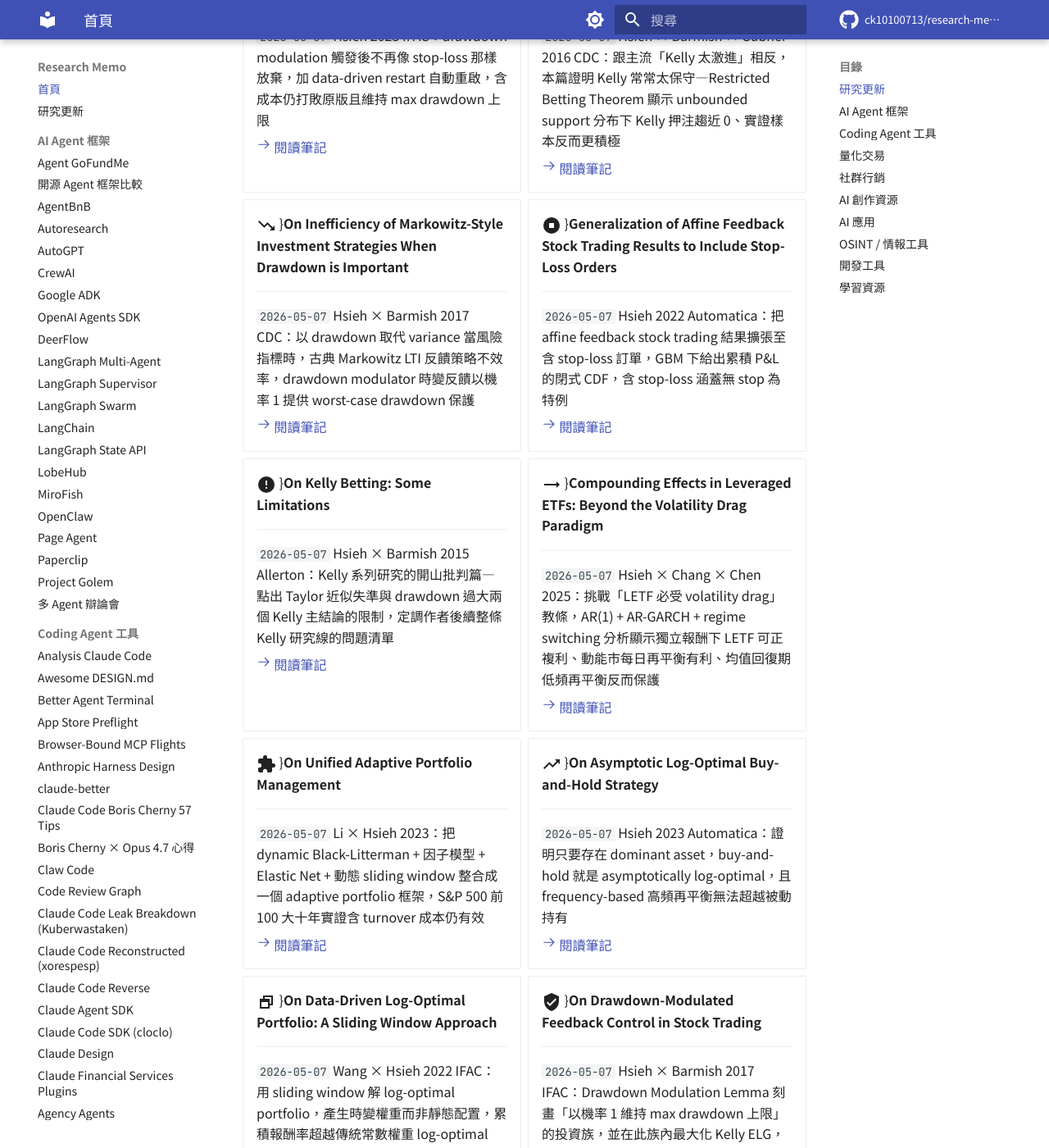
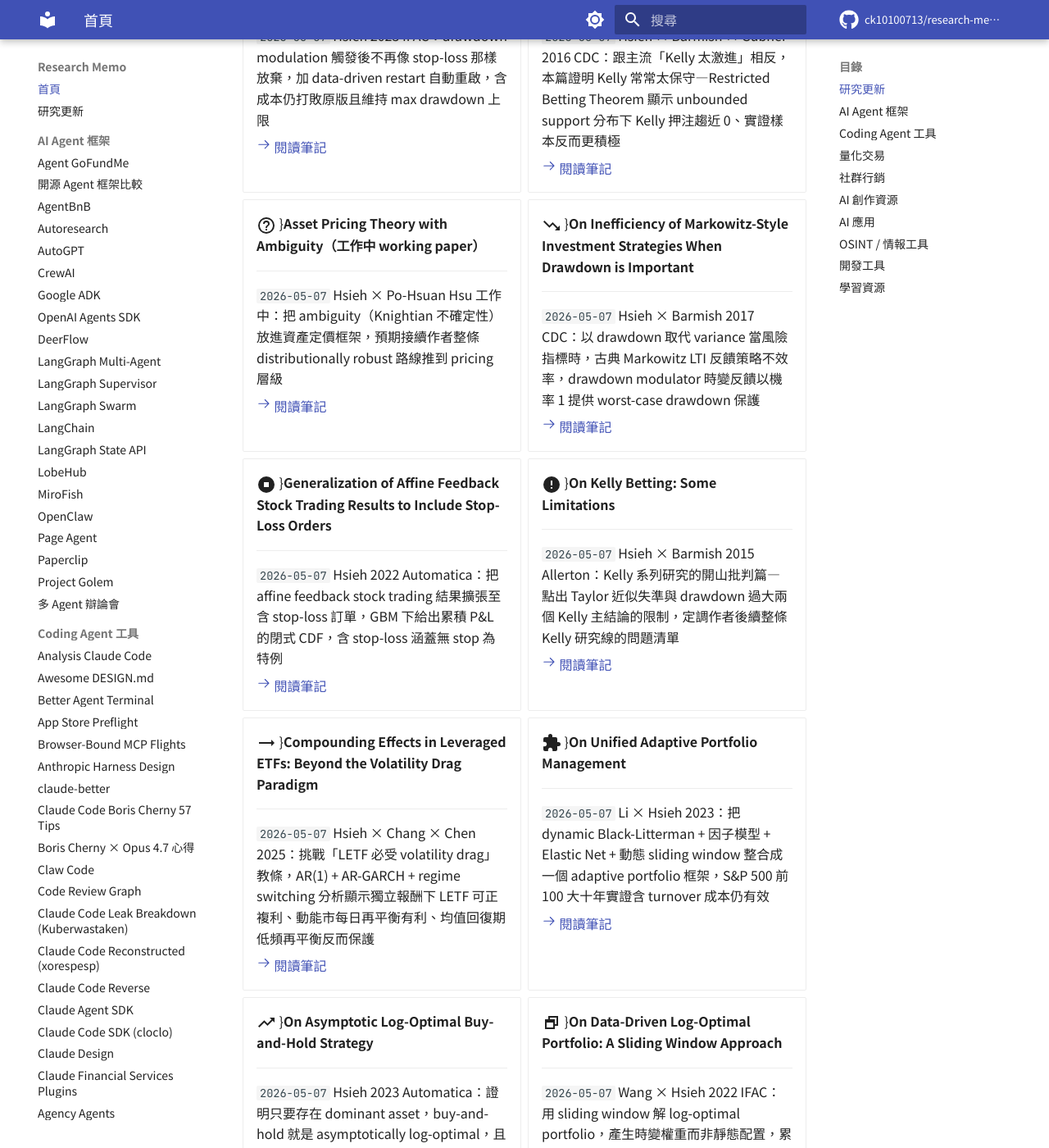
Before and after one commit to ck10100713/research-memo, an MkDocs documentation site: the page built from docs/index.md, in a window 1280 px wide and 1400 px high, scrolled down 1357 px. Shown: the whole window at 82% size. Built offline with MkDocs 1.6.1 and Material for MkDocs 9.7.7, drawn with Linux system fonts in a browser that asks for light colours; comment, search, counter and statistics services are not loaded; some of the changed text lies outside the part shown.

Commit message:
Add research note: Asset Pricing Theory with Ambiguity (Hsieh × Po-Hsuan Hsu, working paper) — 把 Knightian ambiguity 推到 asset pricing 層級的工作中論文，記錄為監視名單 [Hsieh #31/32]

```diff
--- a/docs/index.md
+++ b/docs/index.md
@@ -74,6 +74,14 @@
 
     [:octicons-arrow-right-24: 閱讀筆記](kelly-betting-too-conservative.md)
 
+-   :material-help-circle-outline:{{ .lg .middle }} **Asset Pricing Theory with Ambiguity（工作中 working paper）**
+
+    ---
+
+    `2026-05-07` Hsieh × Po-Hsuan Hsu 工作中：把 ambiguity（Knightian 不確定性）放進資產定價框架，預期接續作者整條 distributionally robust 路線推到 pricing 層級
+
+    [:octicons-arrow-right-24: 閱讀筆記](asset-pricing-with-ambiguity.md)
+
 -   :material-trending-down:{{ .lg .middle }} **On Inefficiency of Markowitz-Style Investment Strategies When Drawdown is Important**
 
     ---
@@ -795,6 +795,14 @@
     13 位傳奇投資人 + 6 個分析/管理 Agent 協同分析股票，LangGraph 驅動的多 Agent 對沖基金模擬系統，2026-04 衝到 57K stars 且新增 Nassim Taleb 黑天鵝 Agent
 
     [:octicons-arrow-right-24: 閱讀筆記](ai-hedge-fund.md)
+
+-   :material-help-circle-outline:{{ .lg .middle }} **Asset Pricing Theory with Ambiguity（工作中 working paper）**
+
+    ---
+
+    Hsieh × Po-Hsuan Hsu 工作中：把 ambiguity（Knightian 不確定性）放進資產定價框架，預期接續作者整條 distributionally robust 路線推到 pricing 層級
+
+    [:octicons-arrow-right-24: 閱讀筆記](asset-pricing-with-ambiguity.md)
 
 -   :material-trending-up:{{ .lg .middle }} **On Asymptotic Log-Optimal Buy-and-Hold Strategy**
 
--- a/mkdocs.yml
+++ b/mkdocs.yml
@@ -153,6 +153,7 @@
       - Accelerating Robust Portfolio: accelerating-robust-portfolio-optimization.md
       - Affine Feedback Stop-Loss: affine-feedback-stop-loss.md
       - AI Hedge Fund: ai-hedge-fund.md
+      - Asset Pricing with Ambiguity: asset-pricing-with-ambiguity.md
       - Asymptotic Log-Optimal Buy-and-Hold: asymptotic-log-optimal-buy-hold.md
       - Cost-Sensitive Distributionally Robust Portfolio: cost-sensitive-distributionally-robust-portfolio.md
       - DLP with Time-Varying Weights: dlp-time-varying-weights.md
```
Also changed, not shown: other parts of docs/index.md (+0 -8 lines), docs/asset-pricing-with-ambiguity.md (added, +53 -0 lines), docs/news.md (+4 -1 lines).
